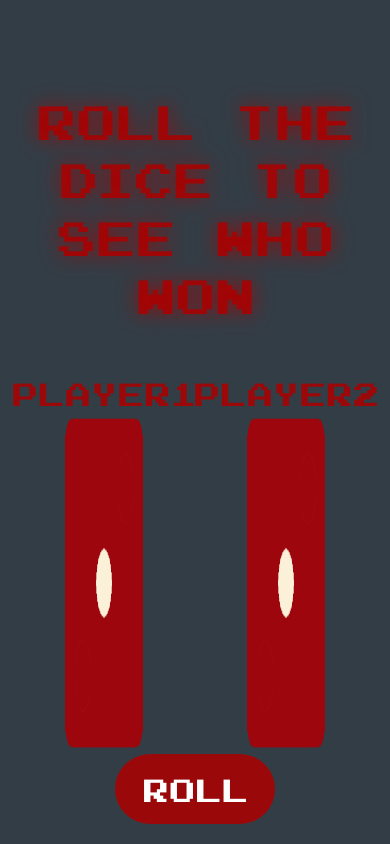
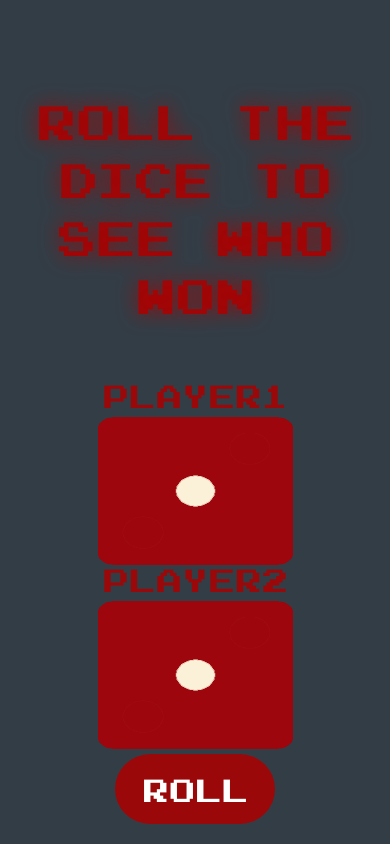
Before and after one commit to Tanish0907/roll_the_dice_game, a plain HTML site: page index.html in a window 390 px wide. Shown: the part 654-1498 px from the top of the page. Drawn offline with Linux system fonts and the light colour scheme.

Commit message:
modified:   index.css

```diff
--- a/index.css
+++ b/index.css
@@ -54,7 +54,7 @@ body {
     display: flex;
     justify-content: space-evenly;
     flex-direction: row;
-    align-items: center
+    align-items: center;
 }
 
 .dice>.d1,
@@ -92,3 +92,39 @@ body {
     background-color: var(--primary_color);
     color: white;
 }
+@media( max-width:600px){
+    .dice {
+        width: 100vw;
+        height: 45vh;
+        /* border: 2px solid blue; */
+        display: flex;
+        justify-content: space-evenly;
+        flex-direction: column;
+        align-items: center;
+    }
+
+    .dice>.d1,
+    .dice>.d2 {
+        height: 45%;
+        width: 100%;
+        /* border: 2px solid white; */
+        display: flex;
+        justify-content: center;
+        align-items: center;
+        flex-direction: column;
+        flex-wrap: nowrap;
+        font-size: xx-large;
+        font-family: var(--font2);
+        color: var(--primary_color);
+
+    }
+
+    .dice img {
+        display: flex;
+        justify-content: center;
+        align-items: center;
+        height: 90%;
+        width: 50%;
+    }
+
+}
```
